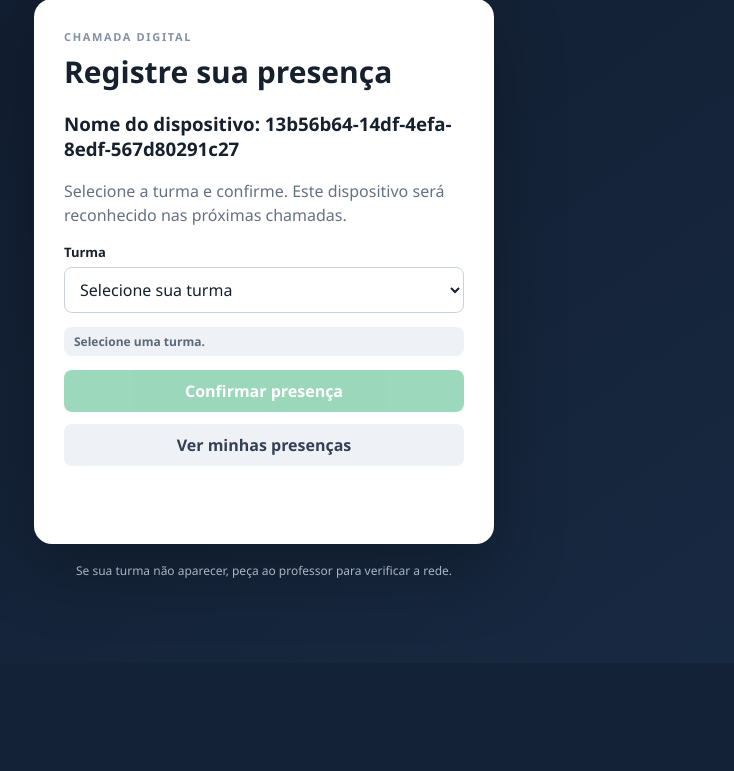
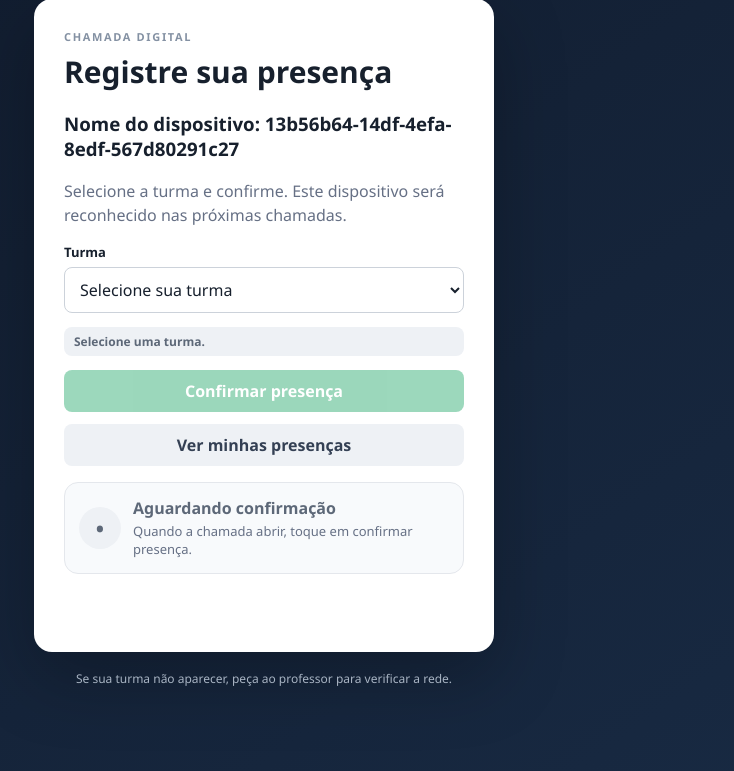
Before and after one commit to Alef-Pasqualotto/PIng, a FastAPI app: page / in a window 1280 px wide. Shown: the part 142-913 px from the top of the page, without its empty margins (376-1110 px from the left). Before the commit the page ends 720 px from the top, so only its background shows below. Run offline with FastAPI, Linux system fonts and the light colour scheme; data that the repository does not hold is empty.

Commit message:
feedback visual alunos

```diff
--- a/main.py
+++ b/main.py
@@ -1,6 +1,8 @@
 from contextlib import asynccontextmanager
 from sqlite3 import IntegrityError
 import io
+import asyncio
+import queue
 import time
 import uuid
 
@@ -10,6 +12,7 @@ from fastapi.staticfiles import StaticFiles
 from pydantic import BaseModel, Field
 
 import database
+import attendance_events
 import network_service
 import settings
 from app_paths import log_path, resource_path
@@ -164,6 +167,8 @@ def checkin(body: CheckinBody):
     session = database.get_active_session(body.class_id)
     if session is None:
         raise HTTPException(400, "A chamada não está aberta para esta turma.")
+    existing_record = database.get_attendance_record(session["id"], student["id"])
+    already_present = existing_record is not None and existing_record["present"] == 1
     record = database.record_checkin(session["id"], student["id"])
     enrolled = database.is_enrolled(body.class_id, student["id"])
     if record is None:
@@ -174,7 +179,9 @@ def checkin(body: CheckinBody):
             "attendance_id": None,
             "is_enrolled": enrolled,
             "present": None,
+            "already_present": False,
         }
+    attendance_events.publish(session["id"], "student_checkin")
     return {
         "ok": True,
         "student_id": student["id"],
@@ -182,6 +189,7 @@ def checkin(body: CheckinBody):
         "attendance_id": record["id"],
         "is_enrolled": enrolled,
         "present": record["present"],
+        "already_present": already_present,
     }
 
 
@@ -237,6 +245,7 @@ def open_session(body: SessionOpenBody):
 def close_session(body: SessionCloseBody):
     if not database.close_session(body.session_id):
         raise HTTPException(404, "Sessão não encontrada.")
+    attendance_events.publish(body.session_id, "session_closed")
     return {"ok": True, "session_id": body.session_id}
 
 
@@ -245,6 +254,33 @@ def session_roster(session_id: int):
     if database.get_session(session_id) is None:
         raise HTTPException(404, "Sessão não encontrada.")
     return database.get_full_session_roster(session_id)
+
+
+@app.get("/session/{session_id}/events")
+async def session_events(session_id: int, request: Request):
+    if database.get_session(session_id) is None:
+        raise HTTPException(404, "Sessão não encontrada.")
+    subscriber = attendance_events.subscribe(session_id)
+
+    async def stream():
+        try:
+            yield "event: ready\ndata: {}\n\n"
+            while True:
+                if await request.is_disconnected():
+                    break
+                try:
+                    message = await asyncio.to_thread(subscriber.get, True, 15)
+                    yield f"event: roster\ndata: {message}\n\n"
+                except queue.Empty:
+                    yield "event: ping\ndata: {}\n\n"
+        finally:
+            attendance_events.unsubscribe(session_id, subscriber)
+
+    return StreamingResponse(
+        stream(),
+        media_type="text/event-stream",
+        headers={"Cache-Control": "no-cache", "X-Accel-Buffering": "no"},
+    )
 
 
 @app.get("/classes/{class_id}/sessions")
@@ -266,9 +302,11 @@ def override_attendance(attendance_id: int, body: AttendanceOverrideBody):
         record = database.set_student_attendance(session["id"], student["id"], body.present)
         if record is None:
             raise HTTPException(404, "Sessão ou matrícula não encontrada.")
+        attendance_events.publish(session["id"], "attendance_override")
         return {"ok": True, "attendance_id": record["id"], "present": body.present}
     elif not database.override_attendance(attendance_id, body.present):
         raise HTTPException(404, "Presença não encontrada.")
+    # The teacher UI also updates locally, but publish for any other open dashboard.
     return {"ok": True, "attendance_id": attendance_id, "present": body.present}
 
 
@@ -277,6 +315,7 @@ def set_attendance(session_id: int, student_id: int, body: SetAttendanceBody):
     record = database.set_student_attendance(session_id, student_id, body.present)
     if record is None:
         raise HTTPException(404, "Sessão ou matrícula não encontrada.")
+    attendance_events.publish(session_id, "attendance_override")
     return {"ok": True, "attendance_id": record["id"], "present": body.present}
 
 
@@ -285,6 +324,7 @@ def student_checkout(session_id: int, student_id: int, body: CheckoutBody):
     if database.get_session(session_id) is None:
         raise HTTPException(404, "Sessão não encontrada.")
     database.record_checkout(session_id, student_id, body.checkout)
+    attendance_events.publish(session_id, "checkout_changed")
     return {"ok": True}
 
 
--- a/static/app.css
+++ b/static/app.css
@@ -451,6 +451,55 @@ button.kbd-active {
   padding-top: 16px;
   line-height: 1.45;
 }
+.checkin-visual {
+  display: flex;
+  gap: 12px;
+  align-items: center;
+  border-radius: 14px;
+  padding: 14px;
+  margin-top: 16px;
+  border: 1px solid var(--line);
+  background: #f8fafc;
+}
+.checkin-icon {
+  width: 42px;
+  height: 42px;
+  border-radius: 50%;
+  display: grid;
+  place-items: center;
+  font-weight: 800;
+  font-size: 22px;
+  background: #eef1f5;
+  color: #5d6878;
+  flex: 0 0 auto;
+}
+.checkin-visual p {
+  margin: 4px 0 0;
+  color: var(--muted);
+  font-size: 13px;
+  line-height: 1.35;
+}
+.checkin-visual.success,
+.checkin-visual.already {
+  border-color: #9fdabd;
+  background: #e7f7ef;
+}
+.checkin-visual.success .checkin-icon,
+.checkin-visual.already .checkin-icon {
+  background: var(--green);
+  color: #fff;
+}
+.checkin-visual.already {
+  box-shadow: inset 0 0 0 2px rgba(36, 168, 107, 0.12);
+}
+.checkin-visual.warning {
+  border-color: #f1dca9;
+  background: #fff4dc;
+}
+.checkin-visual.warning .checkin-icon {
+  background: #f59e0b;
+  color: #fff;
+}
 .success-text {
   color: #18794e;
 }
--- a/static/student.js
+++ b/static/student.js
@@ -2,6 +2,10 @@ const select = document.querySelector('#class-select');
 const button = document.querySelector('#checkin-button');
 const stateBox = document.querySelector('#session-state');
 const message = document.querySelector('#student-message');
+const checkinVisual = document.querySelector('#checkin-visual');
+const checkinIcon = document.querySelector('#checkin-icon');
+const checkinTitle = document.querySelector('#checkin-title');
+const checkinDetail = document.querySelector('#checkin-detail');
 const deviceText = document.querySelector('#student-device');
 const absencesBtn = document.querySelector('#view-absences-button');
 const absencesDialog = document.querySelector('#absences-dialog');
@@ -43,7 +47,7 @@ async function loadClasses() {
 async function updateStatus() {
   message.textContent = '';
   if (!select.value) {
-    stateBox.className = 'status neutral'; stateBox.textContent = 'Selecione uma turma.'; button.disabled = true; absencesBtn.disabled = true; return;
+    stateBox.className = 'status neutral'; stateBox.textContent = 'Selecione uma turma.'; button.disabled = true; absencesBtn.disabled = true; setVisual('neutral', '•', 'Aguardando confirmação', 'Selecione uma turma para começar.'); return;
   }
   try {
     const data = await api(`/session/status?class_id=${select.value}`);
@@ -51,6 +55,7 @@ async function updateStatus() {
     stateBox.textContent = data.is_open ? 'Chamada aberta. Você já pode confirmar.' : 'A chamada ainda não está aberta.';
     button.disabled = !data.is_open;
     absencesBtn.disabled = false;
+    if (!data.is_open) setVisual('warning', '!', 'Chamada fechada', 'Aguarde o professor abrir a chamada.');
   } catch (error) { stateBox.className = 'status error'; stateBox.textContent = error.message; button.disabled = true; absencesBtn.disabled = true; }
 }
 
@@ -61,10 +66,14 @@ button.addEventListener('click', async () => {
     const data = await api('/checkin', {method: 'POST', headers: {'Content-Type': 'application/json'}, body: JSON.stringify({device_id: deviceId(), class_id: Number(select.value)})});
     if (!data.is_enrolled) {
       message.className = 'message warning-text'; message.textContent = 'Seu dispositivo foi identificado, mas você ainda não está matriculado nesta turma. Avise o professor.';
+      setVisual('warning', '!', 'Dispositivo não matriculado', 'Peça ao professor para vincular este dispositivo à turma.');
+    } else if (data.already_present) {
+      message.className = 'message success-text'; message.textContent = 'Sua presença já estava confirmada.';
+      setVisual('already', '✓', 'Você já está presente', 'Não precisa confirmar de novo. O professor já recebeu sua presença.');
     } else {
       message.className = 'message success-text'; message.textContent = 'Presença confirmada. Você pode fechar esta página.';
+      setVisual('success', '✓', 'Presença confirmada', 'O professor recebeu sua confirmação agora.');
     }
-    console.log(data)
   } catch (error) { message.className = 'message error-text'; message.textContent = error.message; }
   button.textContent = 'Confirmar presença';
 });
@@ -128,5 +137,11 @@ closeAbsencesBtn.addEventListener('click', () => {
 });
 
 function escapeHtml(value) { const el = document.createElement('span'); el.textContent = value ?? ''; return el.innerHTML; }
+function setVisual(kind, icon, title, detail) {
+  checkinVisual.className = `checkin-visual ${kind}`;
+  checkinIcon.textContent = icon;
+  checkinTitle.textContent = title;
+  checkinDetail.textContent = detail;
+}
 loadClasses();
 displayDeviceId();
--- a/templates/student.html
+++ b/templates/student.html
@@ -24,6 +24,13 @@
       <button id="checkin-button" class="primary wide" disabled>Confirmar presença</button>
       <button id="view-absences-button" class="secondary wide" style="margin-top: 12px;" disabled>Ver minhas
         presenças</button>
+      <div id="checkin-visual" class="checkin-visual neutral" aria-live="polite">
+        <div id="checkin-icon" class="checkin-icon">•</div>
+        <div>
+          <strong id="checkin-title">Aguardando confirmação</strong>
+          <p id="checkin-detail">Quando a chamada abrir, toque em confirmar presença.</p>
+        </div>
+      </div>
       <div id="student-message" class="message" aria-live="polite"></div>
     </section>
     <p class="student-foot">Se sua turma não aparecer, peça ao professor para verificar a rede.</p>
```
Also changed, not shown: attendance_events.py (added, +47 -0 lines), database.py (+16 -1 lines), static/teacher.js (+30 -1 lines), test_app.py (+38 -0 lines).
